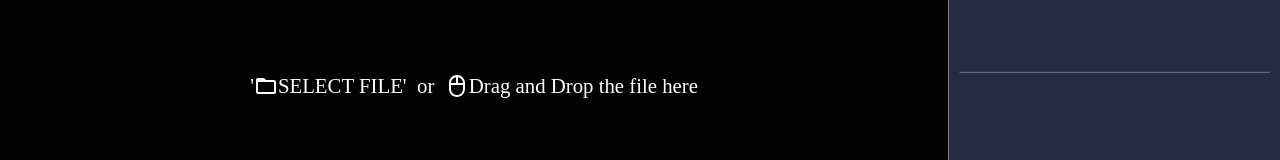
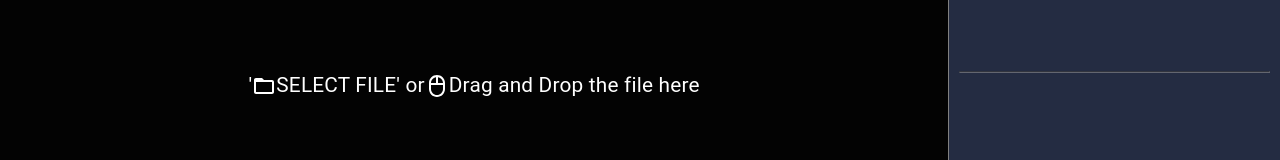
Before and after one commit to LeeSeungjae00/ai-scope, a React (Create React App) app: page / in a window 1280 px wide. Shown: the part 332-492 px from the top of the page. Built offline with nearby package versions, Linux system fonts and the light colour scheme.

Commit message:
브라우저 별 폰트 고정

```diff
--- a/src/App.css
+++ b/src/App.css
@@ -10,6 +10,7 @@
   grid-template-areas:
     "side-header side-header"
     "img-preiveiw side";
+  font-family: "Roboto", "Helvetica", "Arial", sans-serif;
 }
 
 
--- a/src/App.jsx
+++ b/src/App.jsx
@@ -5,7 +5,7 @@ import './App.css';
 import Hedaer from './Container/Header/Header';
 import Side from './Container/Side/Side';
 import madeSideContent from './Module/madeSideContent'
-import {CircularProgress , Fade} from '@material-ui/core';
+import {CircularProgress , Fade , Typography} from '@material-ui/core';
 import { makeStyles } from '@material-ui/core/styles';
 import {useDropzone} from 'react-dropzone'
 import { FolderOpenOutlined ,MouseOutlined } from '@material-ui/icons';
@@ -107,28 +107,28 @@ function App() {
       }
     } catch (error) {
 
-      // let fakeData = {
-      //   result : `/fakeResultImg.png`,
-      //   BGU : { value : 13 },
-      //   EGC : {
-      //     value : 78.2,
-      //     depth : {
-      //       T1a : 21.8,
-      //       T1b : 78.2
-      //     }
-      //   },
-      //   AGC : { value : 24.6 }
-      // }
+      let fakeData = {
+        result : `/.png`,
+        BGU : { value : 13 },
+        EGC : {
+          value : 78.2,
+          depth : {
+            T1a : 21.8,
+            T1b : 78.2
+          }
+        },
+        AGC : { value : 24.6 }
+      }
 
-      // const {result, BGU, EGC, AGC} = fakeData;
+      const {result, BGU, EGC, AGC} = fakeData;
 
-      // setPreview(<img alt="./alt.jpeg" className='img_preview' src={result}></img>);
+      setPreview(<img alt="./alt.jpeg" className='img_preview' src={result}></img>);
 
-      // sideContentArray.splice(0);
+      sideContentArray.splice(0);
 
-      // sideContentArray.push(...madeSideContent([{BGU}, {EGC}, {AGC}]));
-      // setSideContentArray(sideContentArray);
-      // console.log(sideContentArray);
+      sideContentArray.push(...madeSideContent([{BGU}, {EGC}, {AGC}]));
+      setSideContentArray(sideContentArray);
+      console.log(sideContentArray);
 
       setLoading(false);
     }
@@ -140,12 +140,12 @@ function App() {
     <div className="App">
       <div {...getRootProps()} className="priveiw-rapping">
         {(preview === null) ?
-        <div className = 'non-priveiw'>
-          '
+          <div className = 'non-priveiw'>
+          <Typography style = {{fontSize : "1.3rem"}}>'</Typography>
           <FolderOpenOutlined />
-          <span>
-          SELECT FILE'
-          </span>&nbsp;&nbsp;or &nbsp; <MouseOutlined /> Drag and Drop the file here
+          <Typography style = {{fontSize : "1.3rem"}}>SELECT FILE' or</Typography>
+          <MouseOutlined />
+          <Typography style = {{fontSize : "1.3rem"}}>Drag and Drop the file here</Typography>
           </div>
          :preview}
       </div>
```
Also changed, not shown: 2 other files (tests, documents, lock files or other folders).
